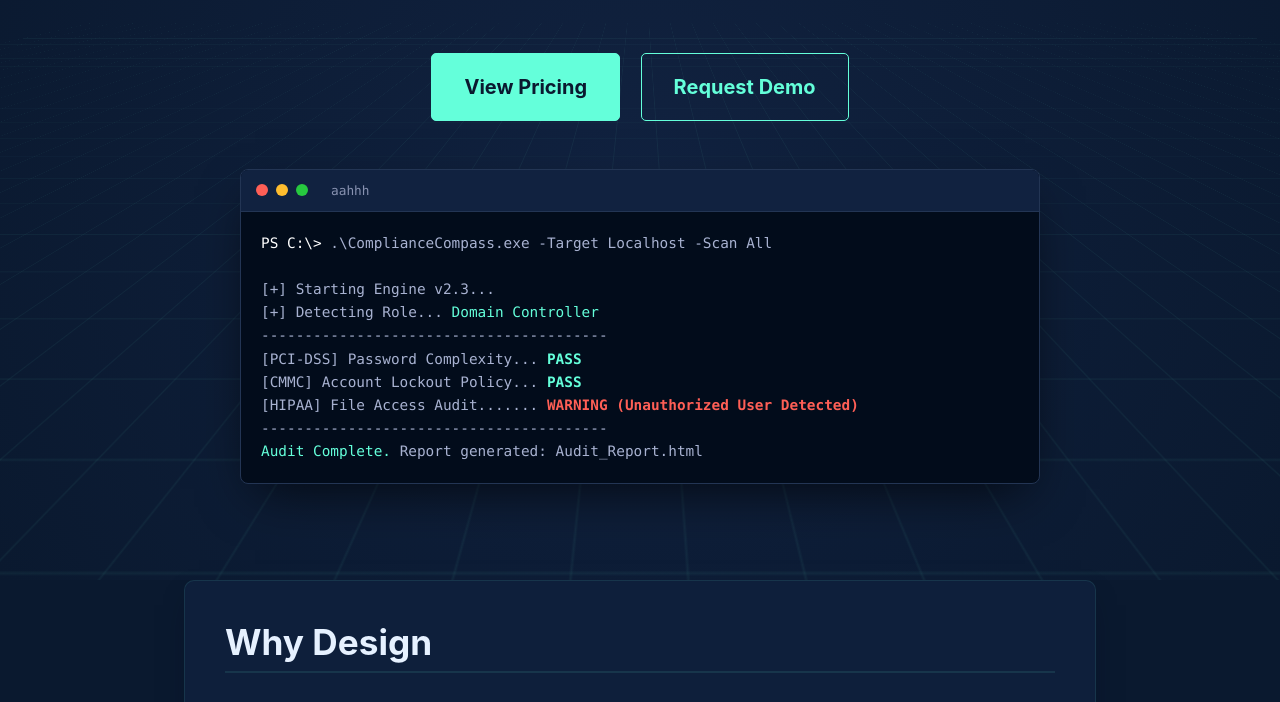
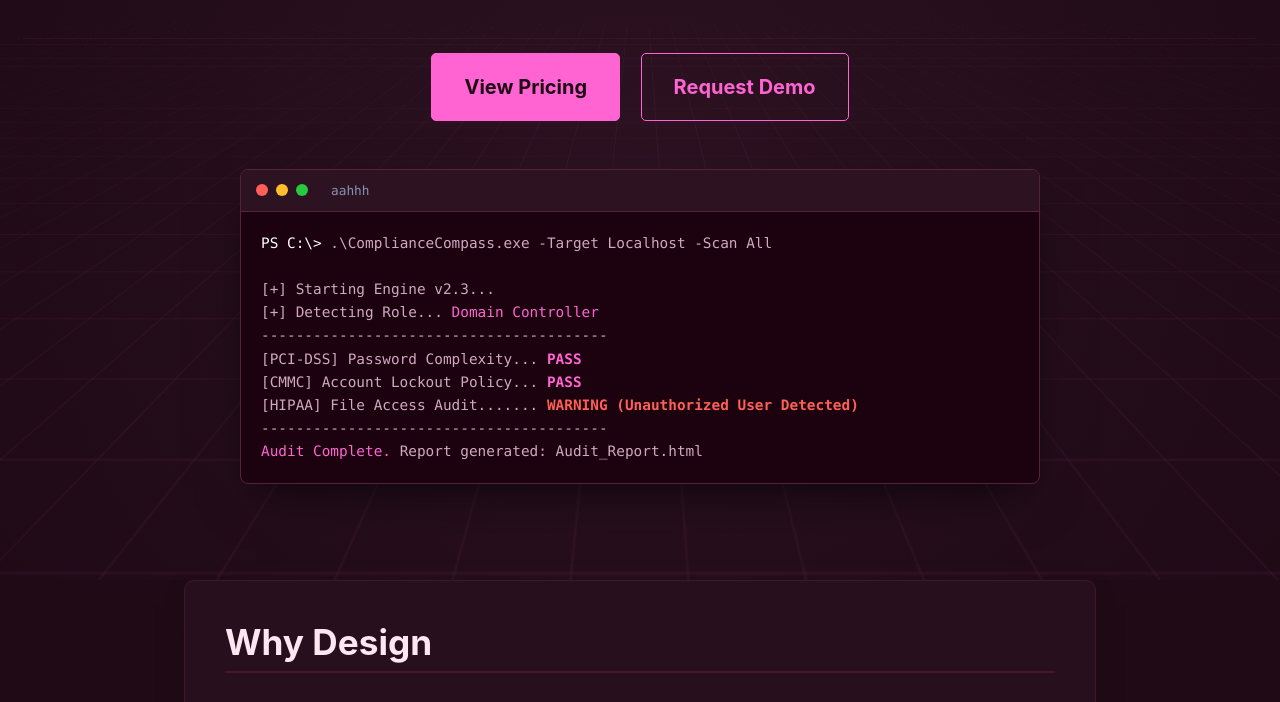
Before and after one commit to CainLabs/design, a plain HTML site: page docs/index.html in a window 1280 px wide. Shown: the part 277-979 px from the top of the page. Drawn offline with nearby package versions, Linux system fonts and the light colour scheme.

Commit message:
Update style.css

```diff
--- a/docs/style.css
+++ b/docs/style.css
@@ -1,16 +1,23 @@
-/* CainCyberLabs - Compliance Compass V2.3 Stylesheet */
+/* CainCyberLabs - Compliance Compass V2.3 Stylesheet (Pink/Magenta Theme) */
 
 /* ============== VARIABLES & GLOBAL STYLES ============== */
 :root {
-    --primary-accent: #64ffda;
-    --background-dark: #0a192f;
-    --background-light: #112240;
-    --background-panel-translucent: rgba(17, 34, 64, 0.75);
-    --shadow-color: rgba(2, 12, 27, 0.7);
-    --text-light: #ccd6f6;
-    --text-medium: #8892b0;
-    --heading-color: #e6f1ff;
-    --panel-border: rgba(100, 255, 218, 0.1);
+    /* Primary Accent: Shifted from Neon Cyan to Neon Pink */
+    --primary-accent: #ff64d2;
+
+    /* Backgrounds: Shifted from Dark Navy to Deep Plum/Dark Magenta */
+    --background-dark: #1f0a16;
+    --background-light: #2d1222;
+    --background-panel-translucent: rgba(45, 18, 34, 0.75);
+
+    /* Shadows & Text: Warmer tones to match the pink hue */
+    --shadow-color: rgba(27, 2, 12, 0.7);
+    --text-light: #f6ccd9;
+    --text-medium: #b08899;
+    --heading-color: #ffe6f0;
+
+    /* Borders */
+    --panel-border: rgba(255, 100, 210, 0.1);
 }
 
 *, *::before, *::after { box-sizing: border-box; }
@@ -28,7 +35,7 @@
 
 /* ============== TYPOGRAPHY ============== */
 h1, h2, h3 { font-weight: 700; line-height: 1.2; color: var(--heading-color); margin-top: 0; }
-h1 { font-size: 2.8rem; margin-bottom: 0.5rem; text-shadow: 0 0 15px rgba(100, 255, 218, 0.1); }
+h1 { font-size: 2.8rem; margin-bottom: 0.5rem; text-shadow: 0 0 15px rgba(255, 100, 210, 0.1); }
 h2 { font-size: 2.2rem; margin-bottom: 1.5rem; border-bottom: 2px solid var(--panel-border); padding-bottom: 0.5rem; }
 h3 { font-size: 1.6rem; margin-bottom: 1rem; color: var(--text-light); }
 p { margin-top: 0; margin-bottom: 1rem; color: var(--text-medium); }
@@ -39,7 +46,7 @@
 
 /* ============== LAYOUT & SECTIONS ============== */
 .navbar {
-    background-color: rgba(10, 25, 47, 0.95);
+    background-color: rgba(31, 10, 22, 0.95);
     padding: 1rem 0;
     border-bottom: 1px solid var(--panel-border);
     position: sticky;
@@ -57,7 +64,8 @@
     overflow: hidden;
     text-align: center;
     padding: 6rem 0;
-    background: radial-gradient(circle at 50% 50%, #112240 0%, #0a192f 100%);
+    /* Updated radial gradient to match new background vars */
+    background: radial-gradient(circle at 50% 50%, #2d1222 0%, #1f0a16 100%);
 }
 
 .hero::before {
@@ -68,8 +76,8 @@
     top: -50%;
     left: -50%;
     background-image:
-        linear-gradient(rgba(100, 255, 218, 0.05) 1px, transparent 1px),
-        linear-gradient(90deg, rgba(100, 255, 218, 0.05) 1px, transparent 1px);
+        linear-gradient(rgba(255, 100, 210, 0.05) 1px, transparent 1px),
+        linear-gradient(90deg, rgba(255, 100, 210, 0.05) 1px, transparent 1px);
     background-size: 50px 50px;
     transform: perspective(500px) rotateX(60deg);
     animation: gridMove 20s linear infinite;
@@ -125,15 +133,16 @@
     border: 1px solid var(--primary-accent);
 }
 .cta-button.outline:hover {
-    background-color: rgba(100, 255, 218, 0.1);
+    background-color: rgba(255, 100, 210, 0.1);
     color: #fff;
     transform: translateY(-2px);
 }
 
 /* ============== TERMINAL WINDOW ============== */
+/* Adjusted hardcoded hex values to match pink/purple theme */
 .terminal-window {
-    background-color: #020c1b;
-    border: 1px solid #233554;
+    background-color: #1b020e; /* Deep purple-black */
+    border: 1px solid #54233b; /* Muted magenta border */
     border-radius: 8px;
     box-shadow: 0 20px 50px -15px rgba(0, 0, 0, 0.7);
     width: 100%;
@@ -148,11 +157,11 @@
 }
 
 .terminal-header {
-    background-color: #112240;
+    background-color: #2d1222; /* Matches bg-light */
     padding: 10px 15px;
     display: flex;
     align-items: center;
-    border-bottom: 1px solid #233554;
+    border-bottom: 1px solid #54233b;
 }
 
 .terminal-dot { width: 12px; height: 12px; border-radius: 50%; display: inline-block; margin-right: 8px; }
@@ -160,10 +169,10 @@
 .yellow { background-color: #ffbd2e; }
 .green { background-color: #27c93f; }
 
-.terminal-body { padding: 20px; color: #a8b2d1; line-height: 1.6; }
+.terminal-body { padding: 20px; color: #d1a8c0; line-height: 1.6; }
 .cmd { color: #fff; }
-.highlight { color: #64ffda; }
-.success { color: #64ffda; font-weight: bold; }
+.highlight { color: #ff64d2; } /* Matches primary accent */
+.success { color: #ff64d2; font-weight: bold; } /* Matches primary accent */
 .fail { color: #ff5f56; font-weight: bold; }
 
 /* ============== ICONS & ANIMATIONS ============== */
```
